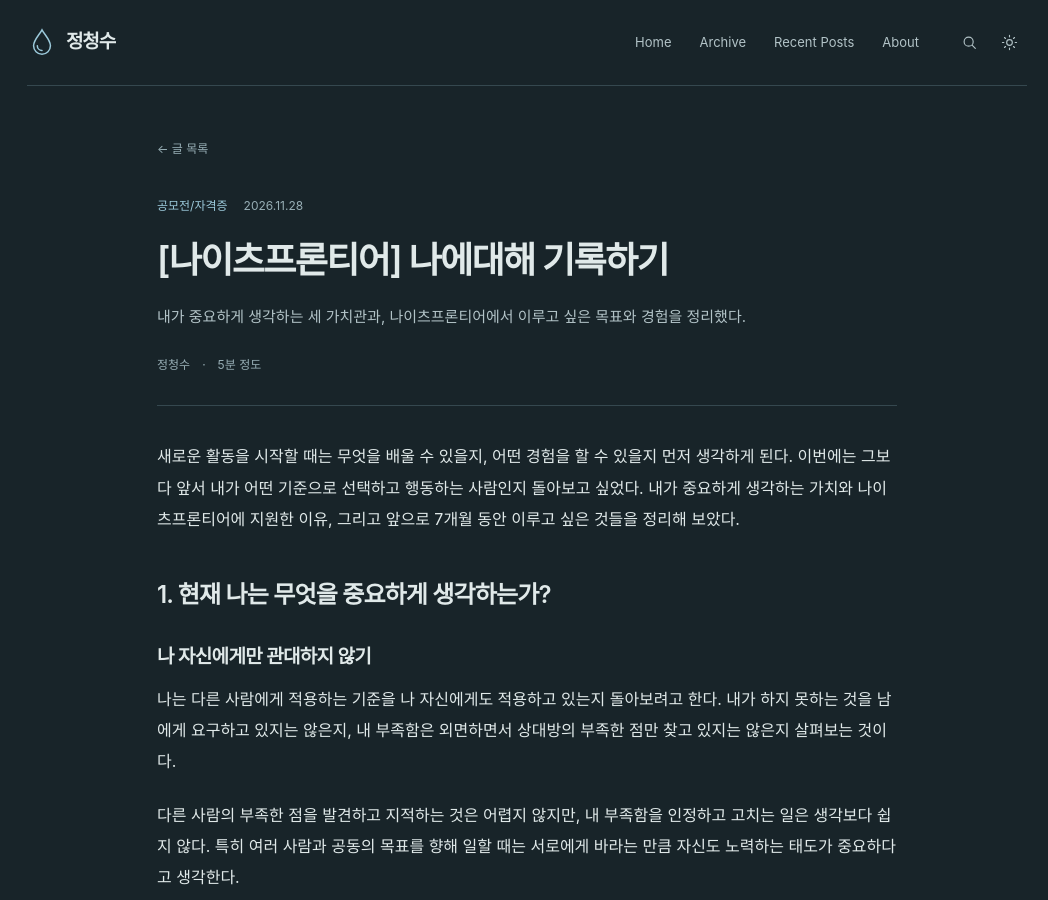
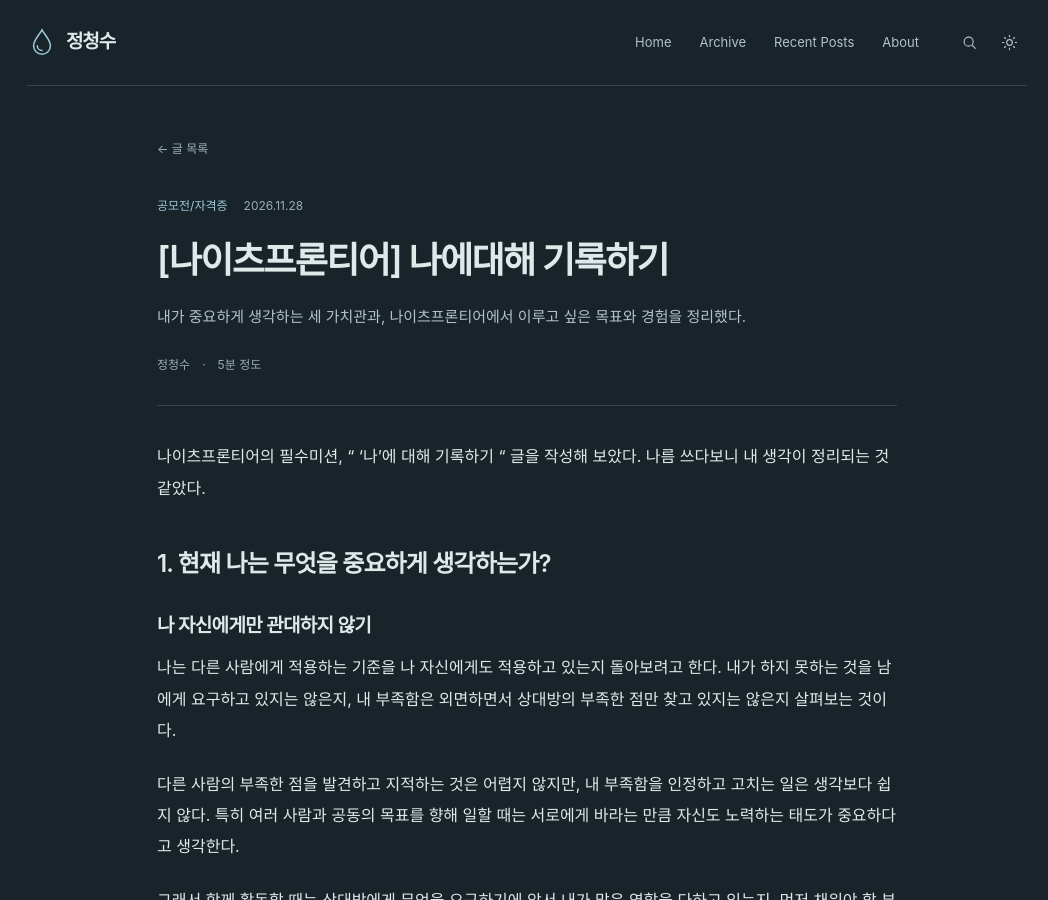
Before and after one commit to JchSoo/jchsoo.github.io, a Jekyll site: the page built from _posts/activities/2026-11-28-knights-frontier-values-and-goals.md, in a window 1280 px wide and 900 px high. Shown: the whole window, without its empty margins (113-1161 px from the left). Built offline with Jekyll 4.4.1, drawn with Linux system fonts in a browser that asks for light colours; a script that is not in the unit is left out.

Commit message:
나에대해 기록하기 글 수정

```diff
--- a/_posts/activities/2026-11-28-knights-frontier-values-and-goals.md
+++ b/_posts/activities/2026-11-28-knights-frontier-values-and-goals.md
@@ -6,7 +6,7 @@ categories: [activities]
 tags: [나이츠프론티어]
 ---
 
-새로운 활동을 시작할 때는 무엇을 배울 수 있을지, 어떤 경험을 할 수 있을지 먼저 생각하게 된다. 이번에는 그보다 앞서 내가 어떤 기준으로 선택하고 행동하는 사람인지 돌아보고 싶었다. 내가 중요하게 생각하는 가치와 나이츠프론티어에 지원한 이유, 그리고 앞으로 7개월 동안 이루고 싶은 것들을 정리해 보았다.
+나이츠프론티어의 필수미션, " '나'에 대해 기록하기 " 글을 작성해 보았다. 나름 쓰다보니 내 생각이 정리되는 것 같았다.
 
 ## 1. 현재 나는 무엇을 중요하게 생각하는가?
 
```
